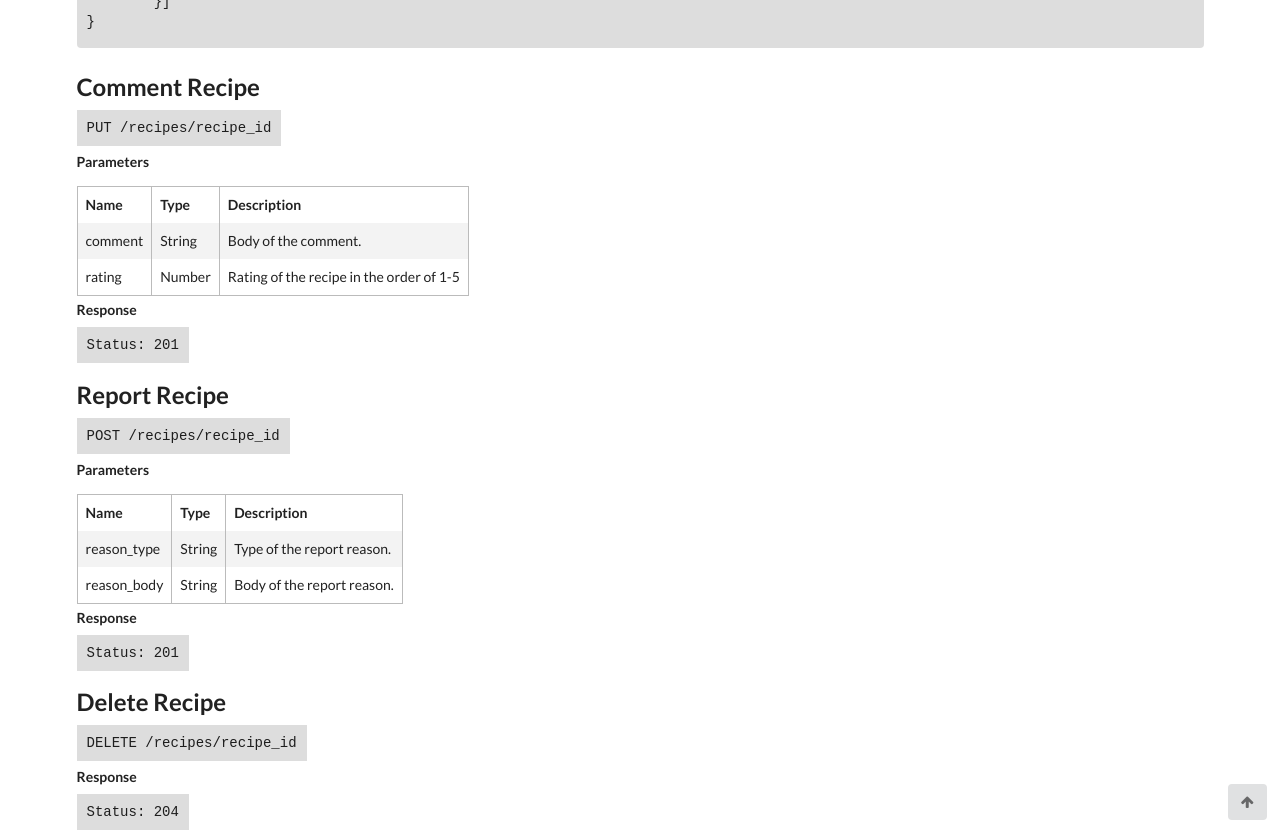
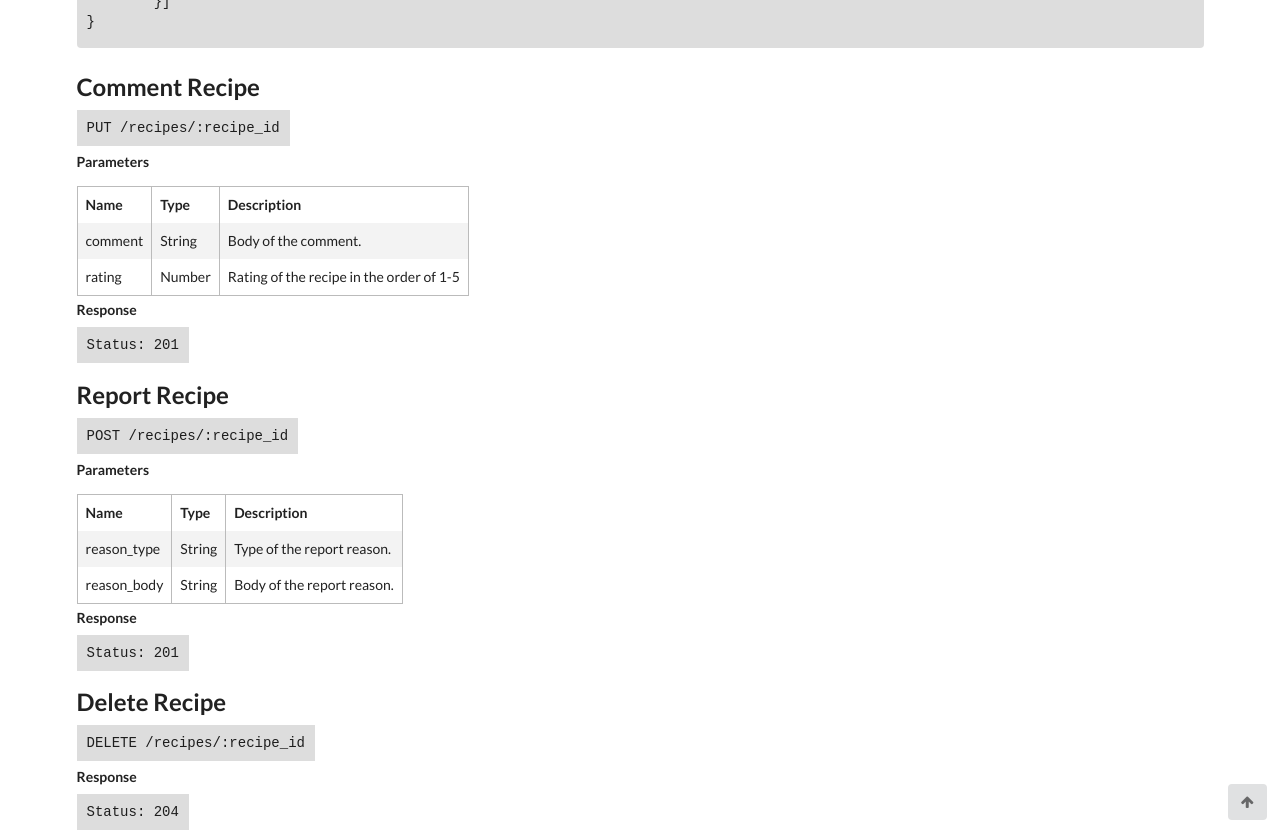
Before and after one commit to letsallchef/docs, a Jekyll site: the page built from _posts/api/2017-03-09-recipes.md, in a window 1280 px wide and 1400 px high, scrolled down 7909 px. Shown: the part 570-1400 px from the top of the window. Built offline with Jekyll 4.4.1, drawn with Linux system fonts in a browser that asks for light colours.

Commit message:
fixes route url

```diff
--- a/_posts/api/2017-03-09-recipes.md
+++ b/_posts/api/2017-03-09-recipes.md
@@ -396,7 +396,7 @@ layout: api
 
 ## Comment Recipe
 
-`PUT /recipes/recipe_id`
+`PUT /recipes/:recipe_id`
 
 **Parameters**
 
@@ -412,7 +412,7 @@ layout: api
 
 ## Report Recipe
 
-`POST /recipes/recipe_id`
+`POST /recipes/:recipe_id`
 
 **Parameters**
 
@@ -428,7 +428,7 @@ layout: api
 
 ## Delete Recipe
 
-`DELETE /recipes/recipe_id`
+`DELETE /recipes/:recipe_id`
 
 **Response**
 
```
